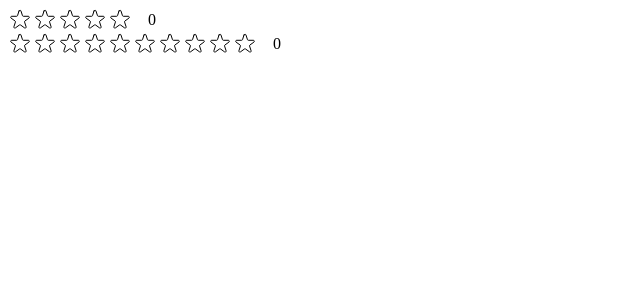
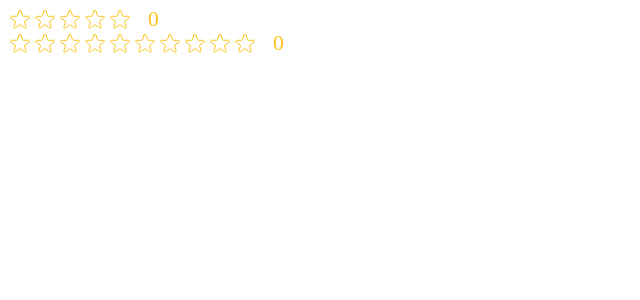
Before and after one commit to densol96/use-popcorn, a React (Create React App) app: page / in a window 1280 px wide. Shown: the top 300 px of the page, without its empty margins (0-640 px from the left). Built offline with nearby package versions, Linux system fonts and the light colour scheme.

Commit message:
Props as a component's API utilised for StarsRating component

```diff
--- a/src/StarRating.js
+++ b/src/StarRating.js
@@ -1,37 +1,66 @@
 import { useState } from 'react';
+import PropTypes from 'prop-types';
 
-const containerStyle = {
-  display: 'flex',
-  alignItems: 'center',
-  gap: '16px',
-};
-
+// When ossible keep this in the global state, so it is not read agin on every re-render
 const starContainerStyle = {
   display: 'flex',
   gap: '1px',
 };
 
-const textStyle = {
-  lineHeight: '1',
-  margin: '0',
+StarRating.propTypes = {
+  maxRating: PropTypes.number,
+  defaultRating: PropTypes.number,
+  color: PropTypes.string,
+  size: PropTypes.number,
+  messages: PropTypes.array,
+  onSetRating: PropTypes.func,
 };
 
-export default function StarRating({ maxRating }) {
-  const [rating, setRating] = useState(0);
-  const [clicked, setClicked] = useState(false);
+export default function StarRating({
+  maxRating = 5,
+  defaultRating = 0,
+  color = '#fcc419',
+  size = 24,
+  messages = [],
+  onSetRating,
+}) {
+  const [rating, setRating] = useState(defaultRating);
+  const [clicked, setClicked] = useState(defaultRating ? true : false);
+
+  const textStyle = {
+    lineHeight: '1',
+    margin: '0',
+    fontSize: size * 0.9,
+    color,
+  };
+
+  const containerStyle = {
+    display: 'flex',
+    alignItems: 'center',
+    gap: '16px',
+  };
 
   function handleClick(id) {
     if (rating === id && clicked) {
       setClicked(false);
       setRating(0);
+      onSetRating(0);
     } else {
       setClicked(true);
       setRating(id);
+      onSetRating(id);
     }
   }
 
   function onMouseEnter(id) {
-    if (!clicked) setRating(id);
+    if (!clicked) {
+      /* Do not want hover to affect associated states.
+       * Hower affect the stars inside this component.
+       * But only a clicked element is affirmitive
+       */
+      // onSetRating(0);
+      setRating(id);
+    }
   }
 
   function onMouseLeave(id) {
@@ -49,6 +78,8 @@ export default function StarRating({ maxRating }) {
             onClick={handleClick}
             onMouseEnter={onMouseEnter}
             onMouseLeave={onMouseLeave}
+            size={size}
+            color={color}
           />
         ))}
       </div>
@@ -57,20 +88,28 @@ export default function StarRating({ maxRating }) {
   );
 }
 
-const starStyle = {
-  width: '24px',
-  height: '24px',
-  display: 'block',
-  cursor: 'pointer',
-};
+function Star({
+  id,
+  onClick,
+  currentRating,
+  onMouseLeave,
+  onMouseEnter,
+  size: widthHeight,
+  color,
+}) {
+  const starStyle = {
+    width: `${widthHeight}px`,
+    height: `${widthHeight}px`,
+    display: 'block',
+    cursor: 'pointer',
+  };
 
-function Star({ id, onClick, currentRating, onMouseLeave, onMouseEnter }) {
   const fullStar = (
     <svg
       xmlns="http://www.w3.org/2000/svg"
       viewBox="0 0 20 20"
-      fill="#000"
-      stroke="#000"
+      fill={color}
+      stroke={color}
     >
       <path d="M9.049 2.927c.3-.921 1.603-.921 1.902 0l1.07 3.292a1 1 0 00.95.69h3.462c.969 0 1.371 1.24.588 1.81l-2.8 2.034a1 1 0 00-.364 1.118l1.07 3.292c.3.921-.755 1.688-1.54 1.118l-2.8-2.034a1 1 0 00-1.175 0l-2.8 2.034c-.784.57-1.838-.197-1.539-1.118l1.07-3.292a1 1 0 00-.364-1.118L2.98 8.72c-.783-.57-.38-1.81.588-1.81h3.461a1 1 0 00.951-.69l1.07-3.292z" />
     </svg>
@@ -81,7 +120,7 @@ function Star({ id, onClick, currentRating, onMouseLeave, onMouseEnter }) {
       xmlns="http://www.w3.org/2000/svg"
       fill="none"
       viewBox="0 0 24 24"
-      stroke="#000"
+      stroke={color}
     >
       <path
         strokeLinecap="round"
```
